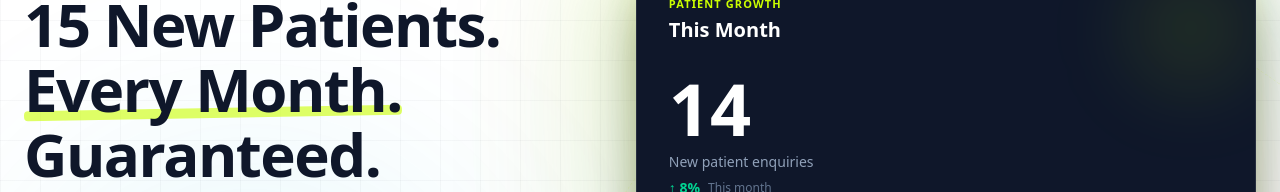
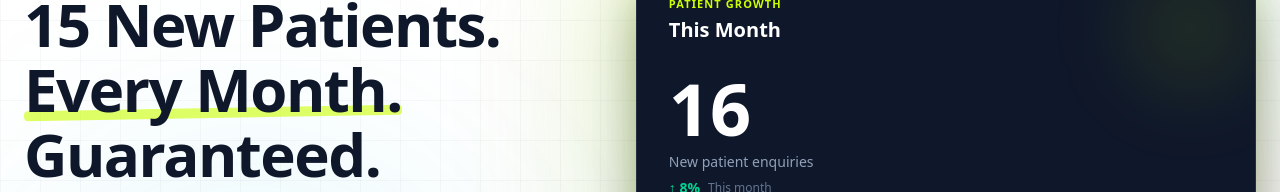
Before and after one commit to jarvis-invictus/dental-invictus-ai-site, a Next.js app: page / in a window 1280 px wide. Shown: the part 180-372 px from the top of the page. Built offline with nearby package versions, Linux system fonts and the light colour scheme.

Commit message:
style: Change hero growth number to 16 and expand services grid to 2x2 layout

```diff
--- a/app/page.tsx
+++ b/app/page.tsx
@@ -334,7 +334,7 @@ export default function Home() {
 
                   {/* Count-up big number */}
                   <div className="mb-7">
-                    <CountUpNumber from={0} to={14} delay={0.9} className="text-7xl font-black text-white leading-none mb-2" />
+                    <CountUpNumber from={0} to={16} delay={0.9} className="text-7xl font-black text-white leading-none mb-2" />
                     <motion.p
                       initial={{ opacity: 0 }}
                       animate={{ opacity: 1 }}
@@ -733,8 +733,8 @@ export default function Home() {
             Four core growth systems. Built specifically for dental clinics.
           </motion.p>
 
-          {/* 4-Column Pricing Grid */}
-          <div className="grid md:grid-cols-2 lg:grid-cols-4 gap-8 items-stretch">
+          {/* 2-Column Pricing Grid */}
+          <div className="grid md:grid-cols-2 lg:grid-cols-2 gap-8 items-stretch">
 
             {/* Card 1 — Website */}
             <motion.div
```
